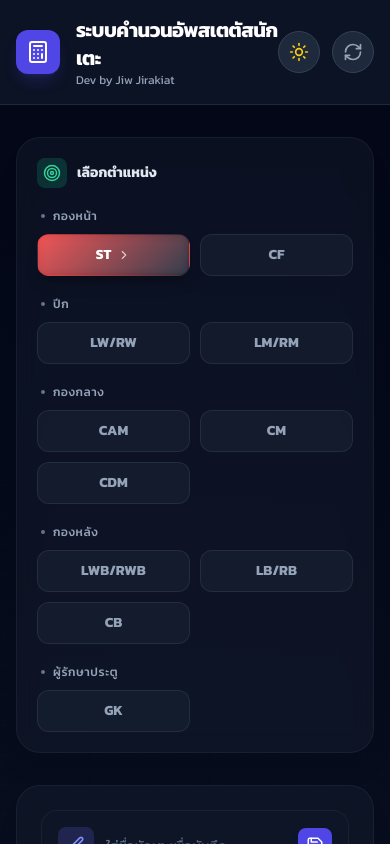
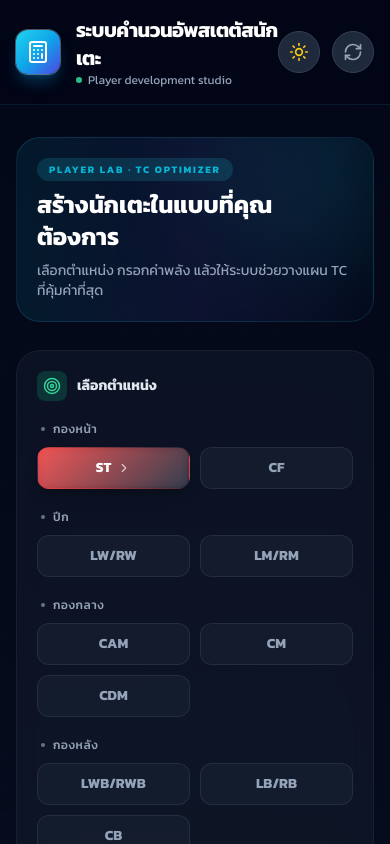
Before and after one commit to jirakiat/fifacalculatorstatus, a React (Create React App) app: page / in a window 390 px wide. Shown: the top 844 px of the page. Built offline with nearby package versions, Linux system fonts and the light colour scheme.

Commit message:
Update App.js

```diff
--- a/src/App.js
+++ b/src/App.js
@@ -93,7 +93,7 @@ const calculateGroupStats = (inputs, tcState, position) => {
     const sho = shoParams.reduce((a, b) => a + getValue(b), 0) / shoParams.length;
     // PAS
     const pasParams = ['ส่งสั้น', 'ส่งไกล', 'เปิดบอล', 'อ่านเกม', 'อ่านเกมส์'];
-    const pas = pasParams.reduce((a, b) => a + getValue(b), 0) / 4;
+    const pas = pasParams.reduce((sum, key) => sum + getValue(key), 0) / pasParams.length;
     // DRI
     const driParams = ['เลี้ยงบอล', 'ควบคุมบอล', 'คล่องตัว', 'ปฏิกิริยา'];
     const dri = driParams.reduce((a, b) => a + getValue(b), 0) / driParams.length;
@@ -116,7 +116,7 @@ const calculateGroupStats = (inputs, tcState, position) => {
 
 // --- Archetype Logic ---
 const getArchetype = (inputs, tcState) => {
-    const getValue = (key) => (inputs[key] || 0) + (tcState[key] ? 2 : 0);
+    const getValue = (key) => (Number(inputs[key]) || 0) + (tcState[key] ? 2 : 0);
 
     const speed = Math.max(getValue("ความเร็ว"), getValue("สปีดต้น"));
     const shooting = Math.max(getValue("จบสกอร์"), getValue("พลังการยิง"), getValue("ยิงไกล"));
@@ -157,9 +157,9 @@ const PlayerCard = ({ rating, position, name, archetype, small = false }) => {
     const nameSize = small ? "text-xs" : "text-lg";
 
     return (
-        <div className={`relative ${sizeClasses} bg-gradient-to-br ${cardColor} border-2 shadow-2xl flex flex-col items-center pt-4 text-white overflow-hidden transform transition-all duration-500`}>
-            <div className="absolute inset-0 opacity-20 bg-[url('https://www.transparenttextures.com/patterns/carbon-fibre.png')] mix-blend-overlay"></div>
-            <div className="absolute inset-0 bg-gradient-to-t from-black/80 via-transparent to-transparent"></div>
+        <div className={`group relative ${sizeClasses} bg-gradient-to-br ${cardColor} border-2 shadow-2xl flex flex-col items-center pt-4 text-white overflow-hidden transform transition-all duration-500 hover:-translate-y-1 hover:shadow-indigo-500/30`}>
+            <div className="absolute inset-0 opacity-25 bg-[linear-gradient(90deg,transparent_49%,rgba(255,255,255,0.35)_50%,transparent_51%),linear-gradient(rgba(255,255,255,0.12)_1px,transparent_1px)] bg-[size:34px_34px]"></div>
+            <div className="absolute inset-0 bg-gradient-to-t from-slate-950/90 via-slate-950/10 to-white/10"></div>
             <div className="absolute -inset-full top-0 block h-full w-1/2 -skew-x-12 bg-gradient-to-r from-transparent to-white opacity-10 group-hover:animate-shine" />
 
             {/* Sparkle effect for high rating */}
@@ -175,7 +175,7 @@ const PlayerCard = ({ rating, position, name, archetype, small = false }) => {
                 <span className={`${textPos} font-bold uppercase tracking-widest mt-1 opacity-90 font-kanit text-shadow`}>{position || 'POS'}</span>
             </div>
 
-            <div className={`mt-2 ${small ? 'w-16 h-16' : 'w-24 h-24'} bg-black/40 rounded-full flex items-center justify-center backdrop-blur-sm border border-white/10 z-10 shadow-inner`}>
+            <div className={`mt-2 ${small ? 'w-16 h-16' : 'w-24 h-24'} bg-slate-950/35 rounded-full flex items-center justify-center backdrop-blur-sm border border-white/20 z-10 shadow-inner ring-4 ring-white/5`}>
                 <User size={iconSize} className="text-white/80" />
             </div>
 
@@ -444,6 +444,7 @@ const InputForm = ({ players, inputs, tcState, onInputChange, onTCToggle, tcCoun
                                         name={player.key}
                                         value={inputs[player.key] || ''}
                                         onChange={onInputChange}
+                                        aria-label={`ค่าพลัง ${player.key}`}
                                         className={`w-full border text-center rounded-lg py-1.5 outline-none font-mono text-sm transition-all shadow-inner focus:ring-2
                                             ${isDarkMode
                                                 ? 'bg-slate-900/80 text-white focus:ring-indigo-500/50 focus:border-indigo-500/50 border-slate-700/80 group-hover:border-slate-600'
@@ -464,6 +465,7 @@ const InputForm = ({ players, inputs, tcState, onInputChange, onTCToggle, tcCoun
                                     tabIndex={-1}
                                     onClick={() => canActivate && onTCToggle(player.key)}
                                     disabled={!canActivate}
+                                    aria-label={`${isTCActive ? 'ยกเลิก' : 'เพิ่ม'} TC สำหรับ ${player.key}`}
                                     className={`relative w-12 h-[34px] rounded-lg flex items-center justify-center transition-all duration-300 outline-none focus:ring-0 border
                                         ${isTCActive
                                             ? 'bg-indigo-600 text-white shadow-lg shadow-indigo-600/30 scale-105 border-transparent'
@@ -794,9 +796,9 @@ export default function App() {
     };
 
     const handleInputChange = (e) => {
-        let val = Number(e.target.value);
-        // if (val > 99) val = 99; // Removed max cap logic
-        setInputs({ ...inputs, [e.target.name]: Math.max(0, val) });
+        const numericValue = Number(e.target.value);
+        const safeValue = Number.isFinite(numericValue) ? Math.max(0, numericValue) : 0;
+        setInputs((previousInputs) => ({ ...previousInputs, [e.target.name]: safeValue }));
     };
 
     const handleTCToggle = (key) => {
@@ -826,7 +828,7 @@ export default function App() {
     const toggleSortOrder = () => setSortOrder(prev => prev === 'default' ? 'value' : 'default');
 
     const showModal = (config) => setModalConfig({ isOpen: true, ...config });
-    const closeModal = () => setModalConfig({ ...modalConfig, isOpen: false, content: null });
+    const closeModal = () => setModalConfig((previousConfig) => ({ ...previousConfig, isOpen: false, content: null }));
 
     const handleSavePlayer = () => {
         if (!playerName.trim()) {
@@ -964,25 +966,33 @@ export default function App() {
             <Modal isOpen={modalConfig.isOpen} type={modalConfig.type} title={modalConfig.title} message={modalConfig.message} onConfirm={modalConfig.onConfirm} onCancel={modalConfig.onCancel} content={modalConfig.content} isDarkMode={isDarkMode} />
             <ToastContainer toasts={toasts} removeToast={removeToast} isDarkMode={isDarkMode} />
 
-            <header className={`sticky top-0 z-20 backdrop-blur-xl border-b transition-colors ${isDarkMode ? 'bg-slate-900/80 border-slate-800' : 'bg-white/80 border-gray-200'}`}>
+            <header className={`sticky top-0 z-20 backdrop-blur-xl border-b transition-colors ${isDarkMode ? 'bg-slate-950/80 border-cyan-400/10' : 'bg-white/80 border-indigo-100'}`}>
                 <div className="max-w-7xl mx-auto px-4 md:px-6 py-4 flex items-center justify-between">
                     <div className="flex items-center gap-4">
-                        <div className="bg-indigo-600 p-2.5 rounded-xl shadow-lg shadow-indigo-600/20"><Calculator size={24} className="text-white" /></div>
+                        <div className="bg-gradient-to-br from-cyan-400 via-sky-500 to-indigo-600 p-2.5 rounded-xl shadow-lg shadow-sky-500/30 ring-1 ring-white/30"><Calculator size={24} className="text-white" /></div>
                         <div>
                             <h1 className={`text-xl font-bold tracking-tight font-kanit ${isDarkMode ? 'text-white' : 'text-gray-900'}`}>ระบบคำนวนอัพสเตตัสนักเตะ</h1>
-                            <p className={`text-xs font-kanit ${isDarkMode ? 'text-slate-400' : 'text-gray-500'}`}>Dev by Jiw Jirakiat</p>
+                            <p className={`text-xs font-kanit flex items-center gap-1.5 ${isDarkMode ? 'text-slate-400' : 'text-gray-500'}`}><span className="w-1.5 h-1.5 rounded-full bg-emerald-400 animate-pulse"></span> Player development studio</p>
                         </div>
                     </div>
                     <div className="flex items-center gap-3">
-                        <button onClick={toggleTheme} className={`p-2.5 rounded-full transition-colors border ${isDarkMode ? 'bg-slate-800 hover:bg-slate-700 text-yellow-400 border-slate-700' : 'bg-white hover:bg-gray-100 text-slate-600 border-gray-200'}`}>
+                        <button onClick={toggleTheme} aria-label="สลับโหมดสี" className={`p-2.5 rounded-full transition-colors border ${isDarkMode ? 'bg-slate-800 hover:bg-slate-700 text-yellow-400 border-slate-700' : 'bg-white hover:bg-gray-100 text-slate-600 border-gray-200'}`}>
                             {isDarkMode ? <Sun size={20} /> : <Moon size={20} />}
                         </button>
-                        <button onClick={() => window.location.reload()} className={`p-2.5 rounded-full transition-colors border ${isDarkMode ? 'bg-slate-800 hover:bg-slate-700 text-slate-400 hover:text-white border-slate-700' : 'bg-white hover:bg-gray-100 text-gray-500 hover:text-gray-800 border-gray-200'}`}><RefreshCw size={20} /></button>
+                        <button onClick={() => window.location.reload()} aria-label="รีเฟรชแอปพลิเคชัน" className={`p-2.5 rounded-full transition-colors border ${isDarkMode ? 'bg-slate-800 hover:bg-slate-700 text-slate-400 hover:text-white border-slate-700' : 'bg-white hover:bg-gray-100 text-gray-500 hover:text-gray-800 border-gray-200'}`}><RefreshCw size={20} /></button>
                     </div>
                 </div>
             </header>
 
             <main className="max-w-7xl mx-auto px-4 md:px-6 py-8">
+                <section className={`mb-7 overflow-hidden rounded-3xl border p-5 md:p-6 relative ${isDarkMode ? 'bg-gradient-to-r from-cyan-500/10 via-indigo-500/10 to-transparent border-cyan-400/15' : 'bg-gradient-to-r from-cyan-50 via-indigo-50 to-white border-indigo-100 shadow-sm'}`}>
+                    <div className="absolute -right-10 -top-16 w-48 h-48 rounded-full bg-cyan-400/15 blur-3xl"></div>
+                    <div className="relative flex flex-col gap-2">
+                        <span className="w-fit rounded-full bg-cyan-400/15 px-3 py-1 text-[10px] font-bold tracking-[0.18em] text-cyan-500">PLAYER LAB · TC OPTIMIZER</span>
+                        <h2 className={`text-2xl md:text-3xl font-bold font-kanit ${isDarkMode ? 'text-white' : 'text-slate-900'}`}>สร้างนักเตะในแบบที่คุณต้องการ</h2>
+                        <p className={`text-sm font-kanit ${isDarkMode ? 'text-slate-400' : 'text-slate-500'}`}>เลือกตำแหน่ง กรอกค่าพลัง แล้วให้ระบบช่วยวางแผน TC ที่คุ้มค่าที่สุด</p>
+                    </div>
+                </section>
                 <div className="grid md:grid-cols-12 gap-8">
                     <div className="md:col-span-3">
                         <div className={`p-5 rounded-3xl border backdrop-blur-md sticky top-24 shadow-xl transition-colors ${isDarkMode ? 'bg-slate-800/30 border-white/5' : 'bg-white/60 border-white shadow-indigo-100/50'}`}>
```
